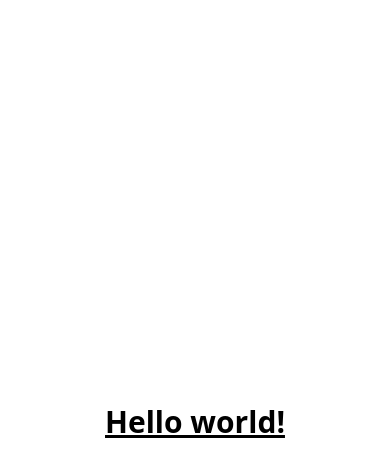
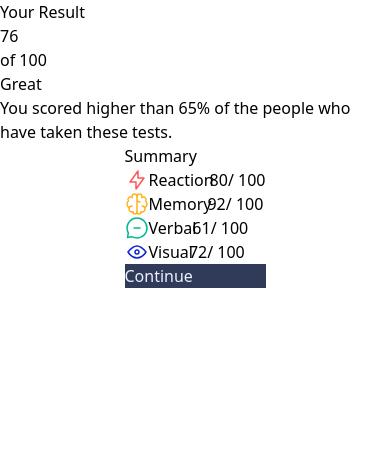
Before and after one commit to fkrunic/frontend-mentor-result-summary-component, a Vue app: page / in a window 390 px wide. Shown: the top 476 px of the page. Built offline with nearby package versions, Linux system fonts and the light colour scheme.

Commit message:
basic mobile structure

```diff
--- a/src/App.vue
+++ b/src/App.vue
@@ -1,12 +1,91 @@
 <script setup lang="ts">
-// import HelloWorld from './components/HelloWorld.vue'
 </script>
 
 <template>
-  <div class="flex justify-center items-center min-h-screen">
-    <h1 className="text-3xl font-bold underline">
-      Hello world!
-    </h1>
+  <div class="flex flex-col justify-start items-center min-h-screen">
+
+    <!-- Banner -->
+    <div>
+      <p>Your Result</p>
+
+      <!-- Score Callout -->
+      <div>
+        <p>76</p>
+        <p>of 100</p>
+      </div>
+
+      <p>Great</p>
+
+      <p>
+        You scored higher than 65% of the people who have taken these tests.
+      </p>
+
+    </div>
+
+    <!-- Content -->
+    <div>
+      <p>Summary</p>
+
+      <!-- Scores -->
+      <div>
+
+        <!-- Reaction Score -->
+        <div class="flex flex-row">
+          <div class="flex flex-row">
+            <img src="./assets/img/icon-reaction.svg" alt="reaction">
+            <p>Reaction</p>
+          </div>
+          <div class="flex flex-row">
+            <p>80</p>
+            <p>/ 100</p>
+          </div>
+        </div>
+
+        <!-- Memory Score -->
+        <div class="flex flex-row">
+          <div class="flex flex-row">
+            <img src="./assets/img/icon-memory.svg" alt="memory">
+            <p>Memory</p>
+          </div>
+          <div class="flex flex-row">
+            <p>92</p>
+            <p>/ 100</p>
+          </div>
+        </div>
+
+        <!-- Verbal Score -->
+        <div class="flex flex-row">
+          <div class="flex flex-row">
+            <img src="./assets/img/icon-verbal.svg" alt="verbal">
+            <p>Verbal</p>
+          </div>
+          <div class="flex flex-row">
+            <p>61</p>
+            <p>/ 100</p>
+          </div>
+        </div>
+
+        <!-- Visual Score -->
+        <div class="flex flex-row">
+          <div class="flex flex-row">
+            <img src="./assets/img/icon-visual.svg" alt="visual">
+            <p>Visual</p>
+          </div>
+          <div class="flex flex-row">
+            <p>72</p>
+            <p>/ 100</p>
+          </div>
+        </div>
+
+      </div>
+
+      <!-- Button -->
+      <div class="bg-dark-gray-blue">
+        <p class="text-pale-blue">Continue</p>
+      </div>
+
+    </div>
+
   </div>
 </template>
 
--- a/src/components/HelloWorld.vue
+++ /dev/null
@@ -1,38 +0,0 @@
-<script setup lang="ts">
-import { ref } from 'vue'
-
-defineProps<{ msg: string }>()
-
-const count = ref(0)
-</script>
-
-<template>
-  <h1>{{ msg }}</h1>
-
-  <div class="card">
-    <button type="button" @click="count++">count is {{ count }}</button>
-    <p>
-      Edit
-      <code>components/HelloWorld.vue</code> to test HMR
-    </p>
-  </div>
-
-  <p>
-    Check out
-    <a href="https://vuejs.org/guide/quick-start.html#local" target="_blank"
-      >create-vue</a
-    >, the official Vue + Vite starter
-  </p>
-  <p>
-    Install
-    <a href="https://github.com/vuejs/language-tools" target="_blank">Volar</a>
-    in your IDE for a better DX
-  </p>
-  <p class="read-the-docs">Click on the Vite and Vue logos to learn more</p>
-</template>
-
-<style scoped>
-.read-the-docs {
-  color: #888;
-}
-</style>
```
